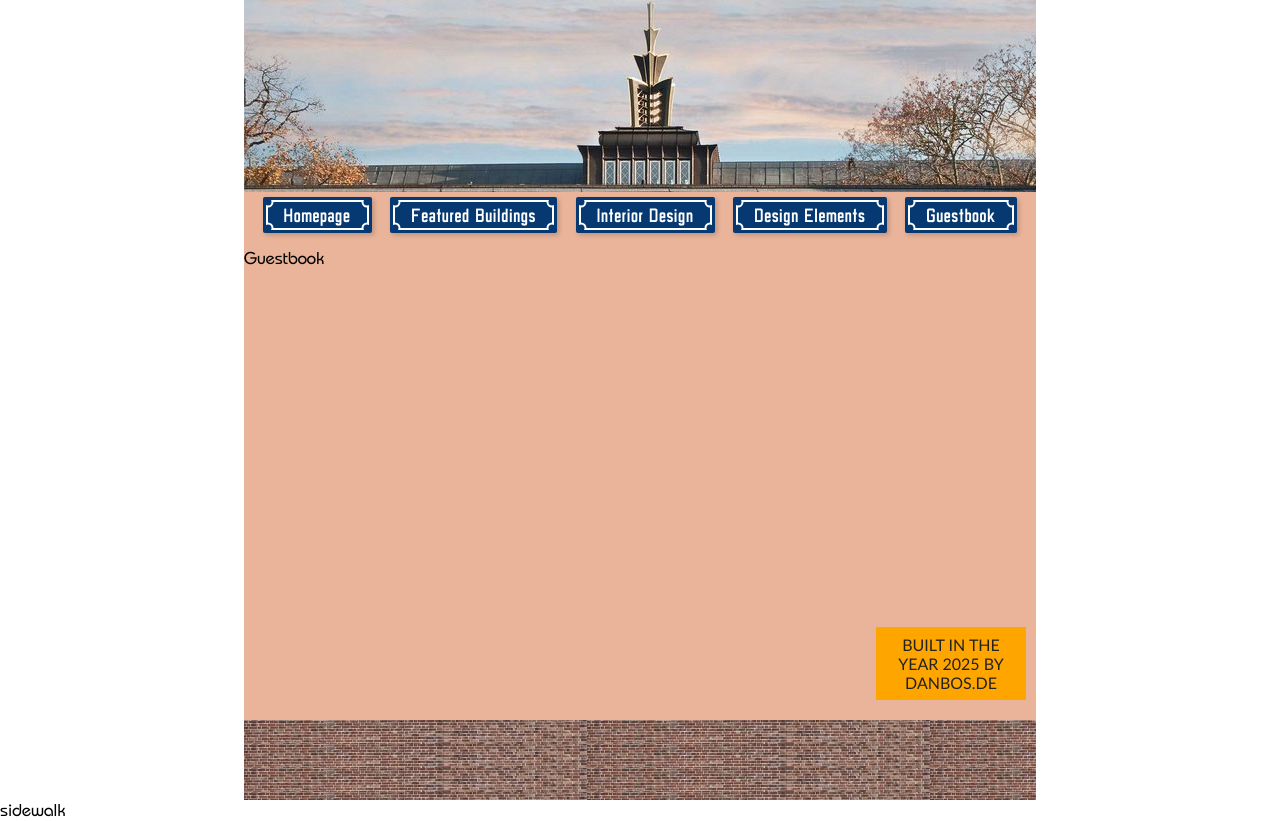
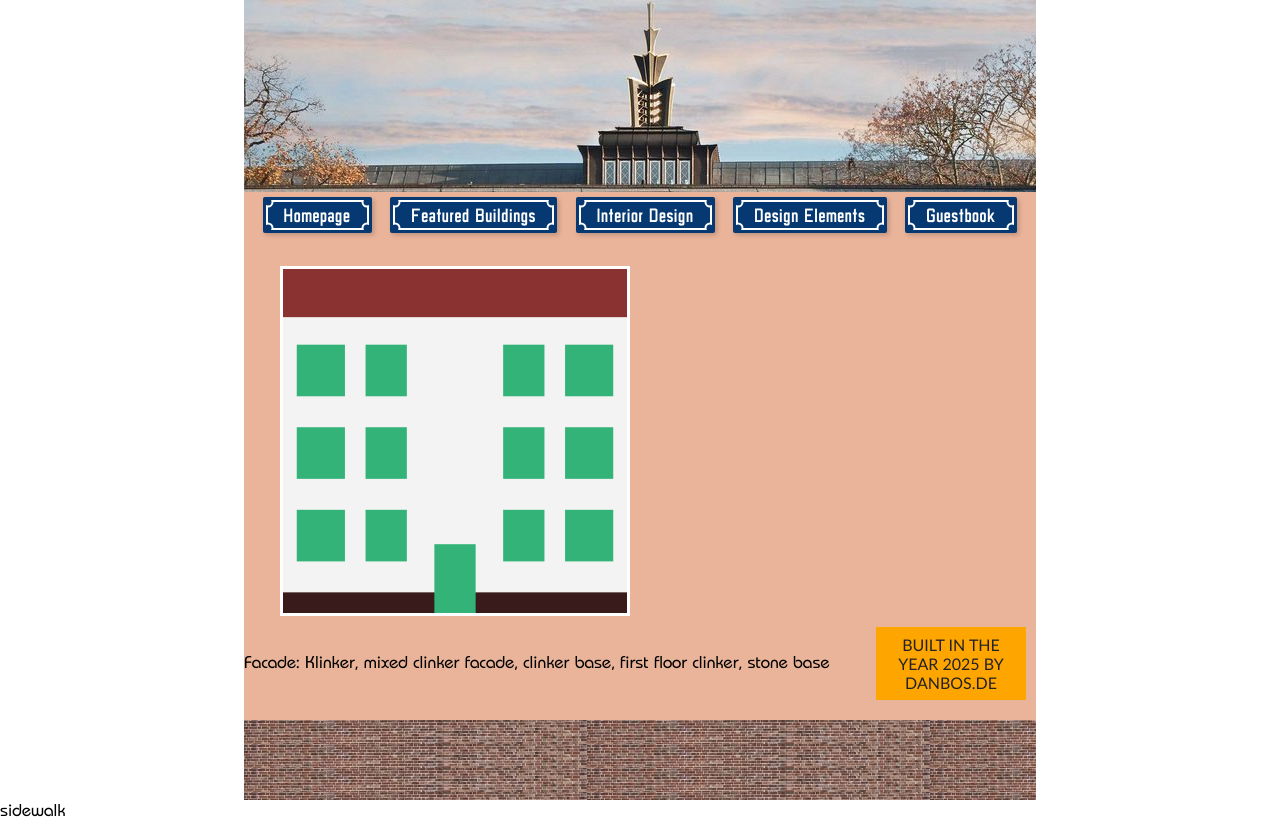
Before and after one commit to DanBoSlice/neues-bauen, a React (Create React App) app: page /guestbook in a window 1280 px wide. Built offline with nearby package versions, Linux system fonts and the light colour scheme.

Commit message:
add first guestbook draft

```diff
--- a/src/Guestbook/Guestbook.css
+++ b/src/Guestbook/Guestbook.css
@@ -0,0 +1,38 @@
+.preview {
+  background: #bebebe;
+  border: solid 3px #fff;
+  width: 350px;
+  height: 350px;
+  margin: 2em;
+
+  svg {
+    width: 100%;
+    height: 100%;
+  }
+}
+
+.style1 {
+  .facade {
+    fill: #f3f3f3;
+  }
+
+  .door {
+    fill: #33b377;
+  }
+
+  .window {
+    fill: #33b377;
+  }
+
+  .roof {
+    fill: #8a3232;
+  }
+
+  .small-base {
+    fill: #3a1b1b;
+  }
+
+  .large-base {
+    display: none;
+  }
+}
--- a/src/Guestbook/Guestbook.tsx
+++ b/src/Guestbook/Guestbook.tsx
@@ -1,10 +1,15 @@
 import React from 'react';
-import "./Guestbook.css";
+import './Guestbook.css';
+import { ReactComponent as Svg } from './guestbook.svg';
 
 export default function Guestbook() {
   return (
     <>
-      Guestbook
+      <div className="preview style1">
+        <Svg/>
+      </div>
+
+      Facade: Klinker, mixed clinker facade, clinker base, first floor clinker, stone base
     </>
   );
 }
```
Also changed, not shown: src/Guestbook/guestbook.svg (added).
